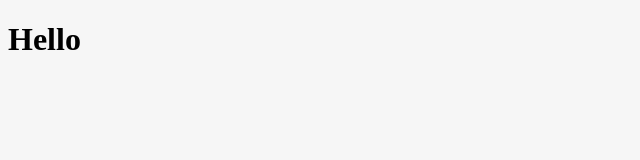
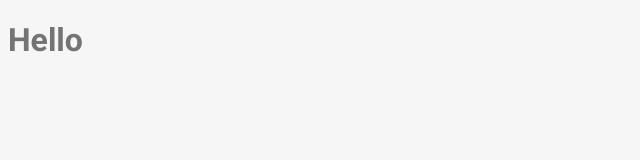
Before and after one commit to r-rickards/r-rickards.github.io, a plain HTML site: page index.html in a window 1280 px wide. Shown: the full height of the page, 0-640 px from the left. Drawn offline with Linux system fonts and the light colour scheme.

Commit message:
update fonts

```diff
--- a/css/site.css
+++ b/css/site.css
@@ -5,4 +5,6 @@ body{
 
 body{
     background: #f6f6f6;
+    font-family: 'Roboto', sans-serif;
+    color: #747474;
 }
--- a/index.html
+++ b/index.html
@@ -1,6 +1,7 @@
 <!DOCTYPE html>
 <html>
     <head>
+        <link href="https://fonts.googleapis.com/css?family=Roboto:300,400,400i,500,700,900" rel="stylesheet">
         <link rel="stylesheet" href="css/site.css">
     </head>
 <body>
```
